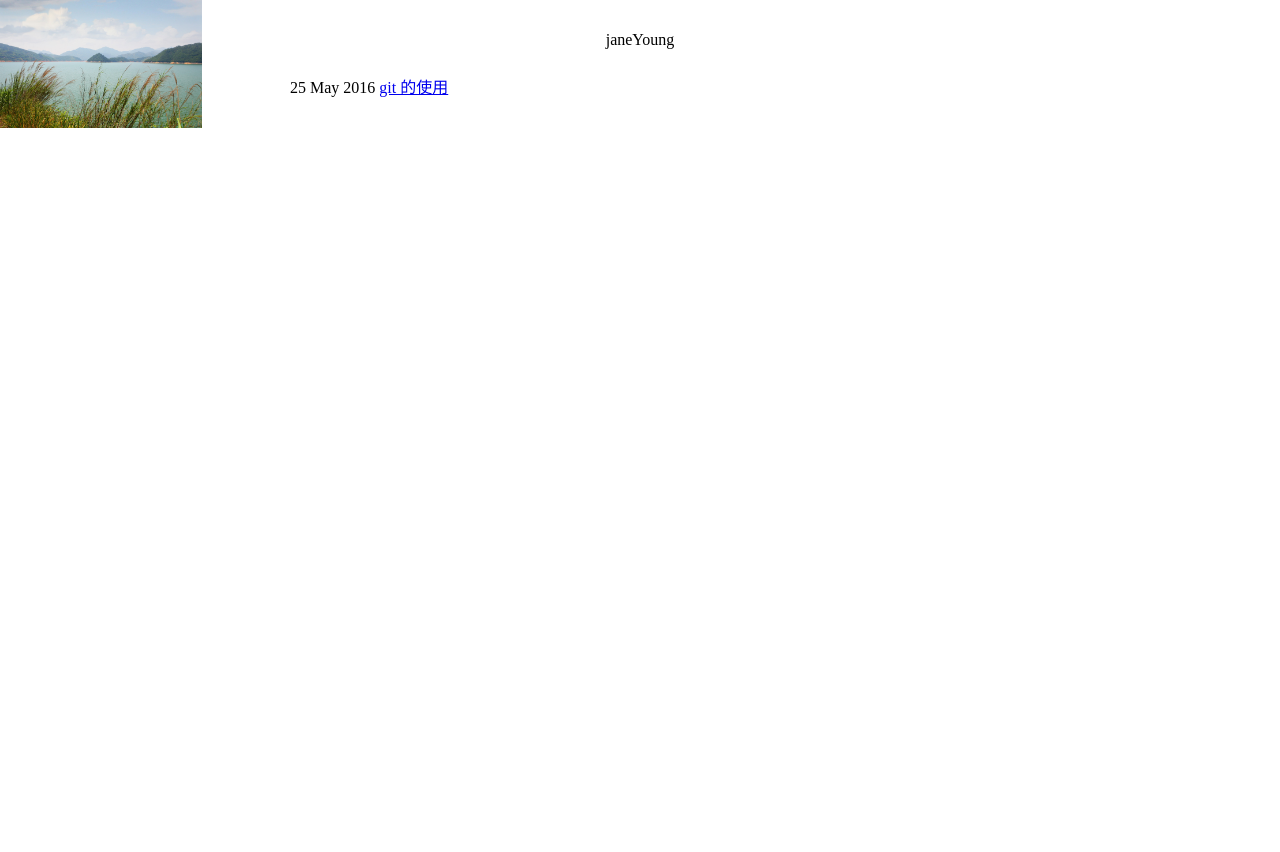
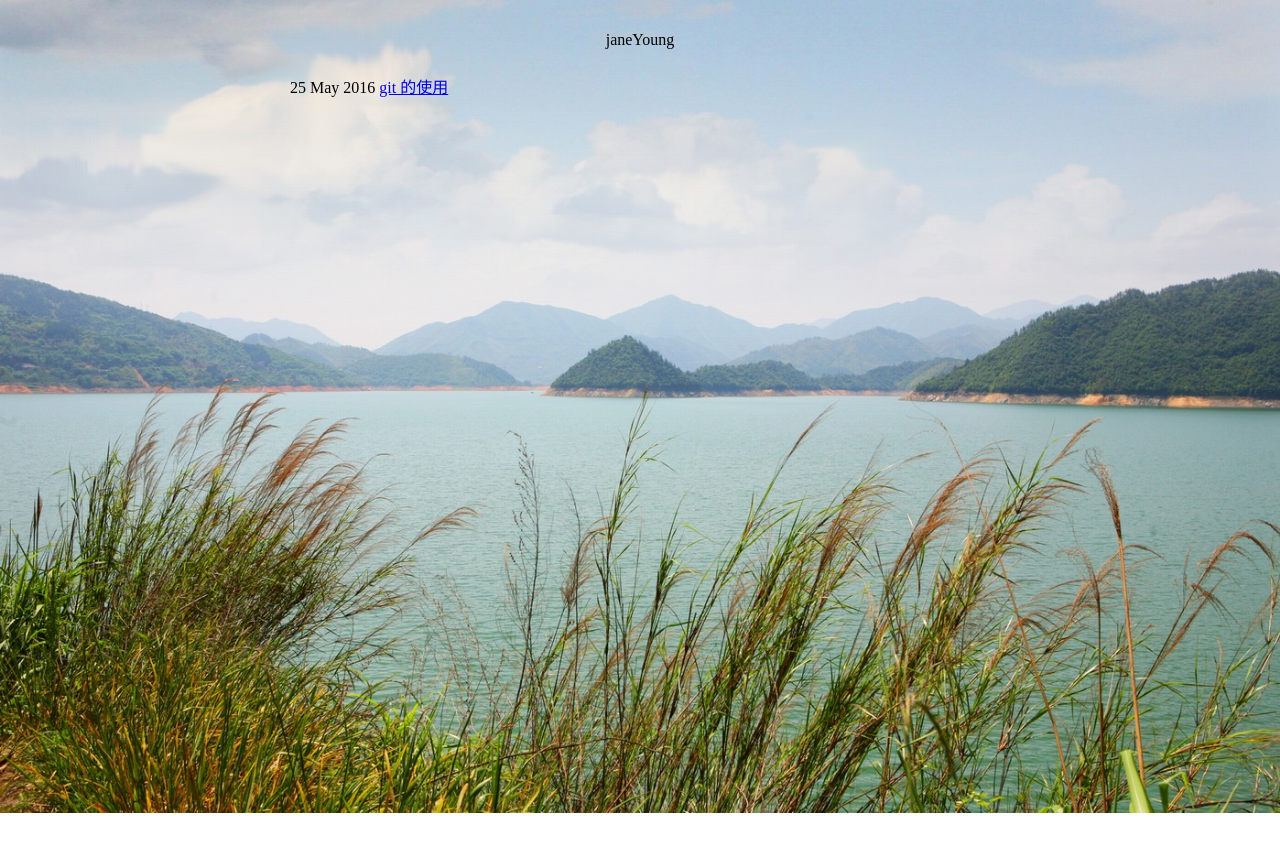
Before and after one commit to janeYoung/blog, a Jekyll site: the page built from index.html, in a window 1280 px wide. Shown: the top 852 px of the page. Built offline with Jekyll 4.4.1, drawn with Linux system fonts in a browser that asks for light colours.

Commit message:
'背景修改'

```diff
--- a/_layouts/default.html
+++ b/_layouts/default.html
@@ -1,5 +1,6 @@
 <!DOCTYPE html>
-　　<html>
+
+<html xmlns="http://www.w3.org/1999/html">
 　　<head>
     　　　　<meta http-equiv="content-type" content="text/html; charset=utf-8" />
     　　　　<title>{{ page.title }}</title>
@@ -8,4 +9,5 @@
 　　<body>
 　　　　{{ content }}
 　　</body>
+<script  src="{{ site.baseurl }}/script/common.js" type="text/javascript" ></script>
 </html>
--- /dev/null
+++ b/script/common.js
@@ -0,0 +1,5 @@
+var w=document.body.clientWidth;
+var h=document.body.clientHeight;
+var body=document.getElementsByTagName('body');
+body[0].style.width=w;
+body[0].style.height=h;
--- a/style/common.css
+++ b/style/common.css
@@ -57,7 +57,7 @@ body{
     width: 100%;
     height: 100%;
     background-image: url(../img/big.jpg);
-    background-size: contain;
+    background-size: cover;
     background-repeat: no-repeat;
 }
 .contain{
```
